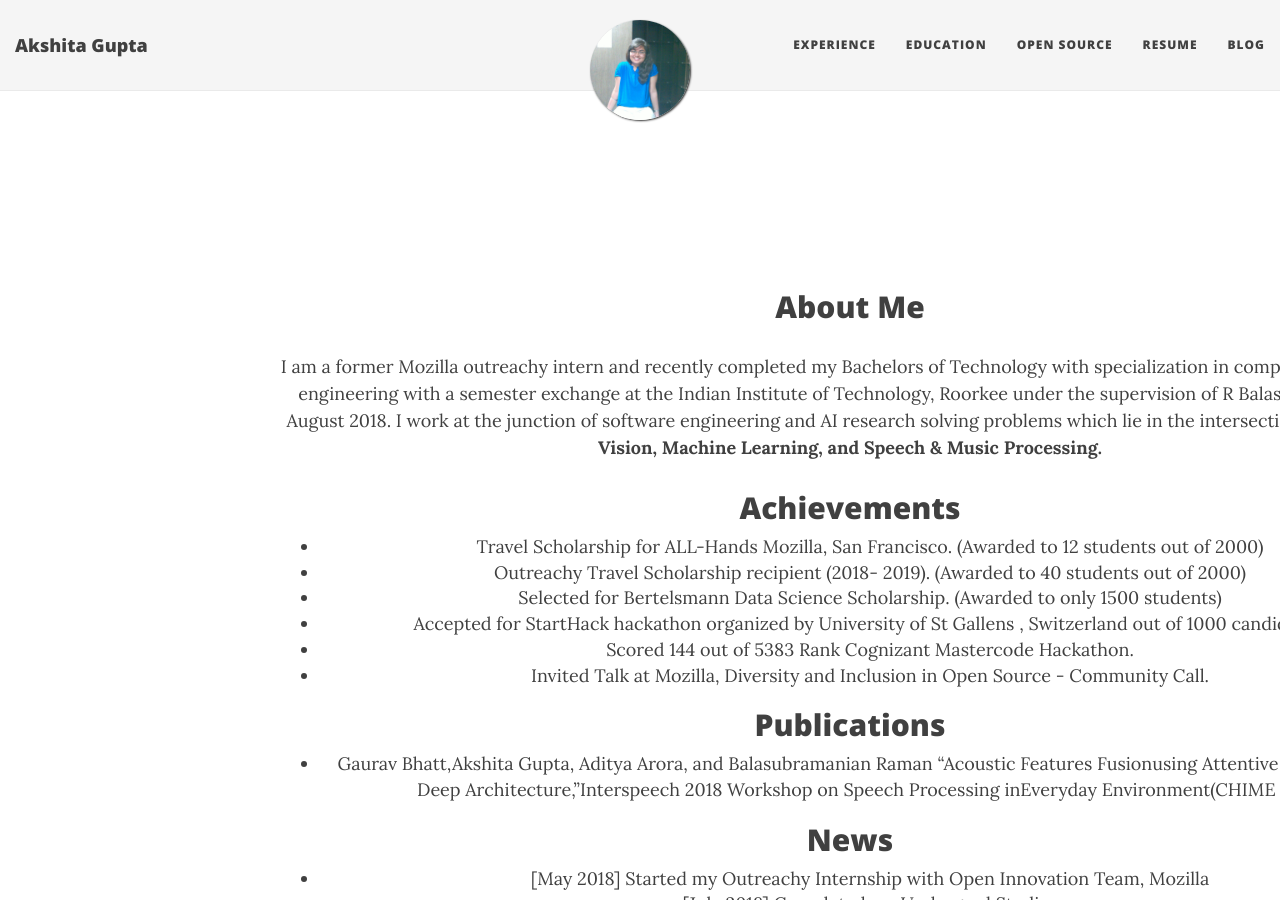
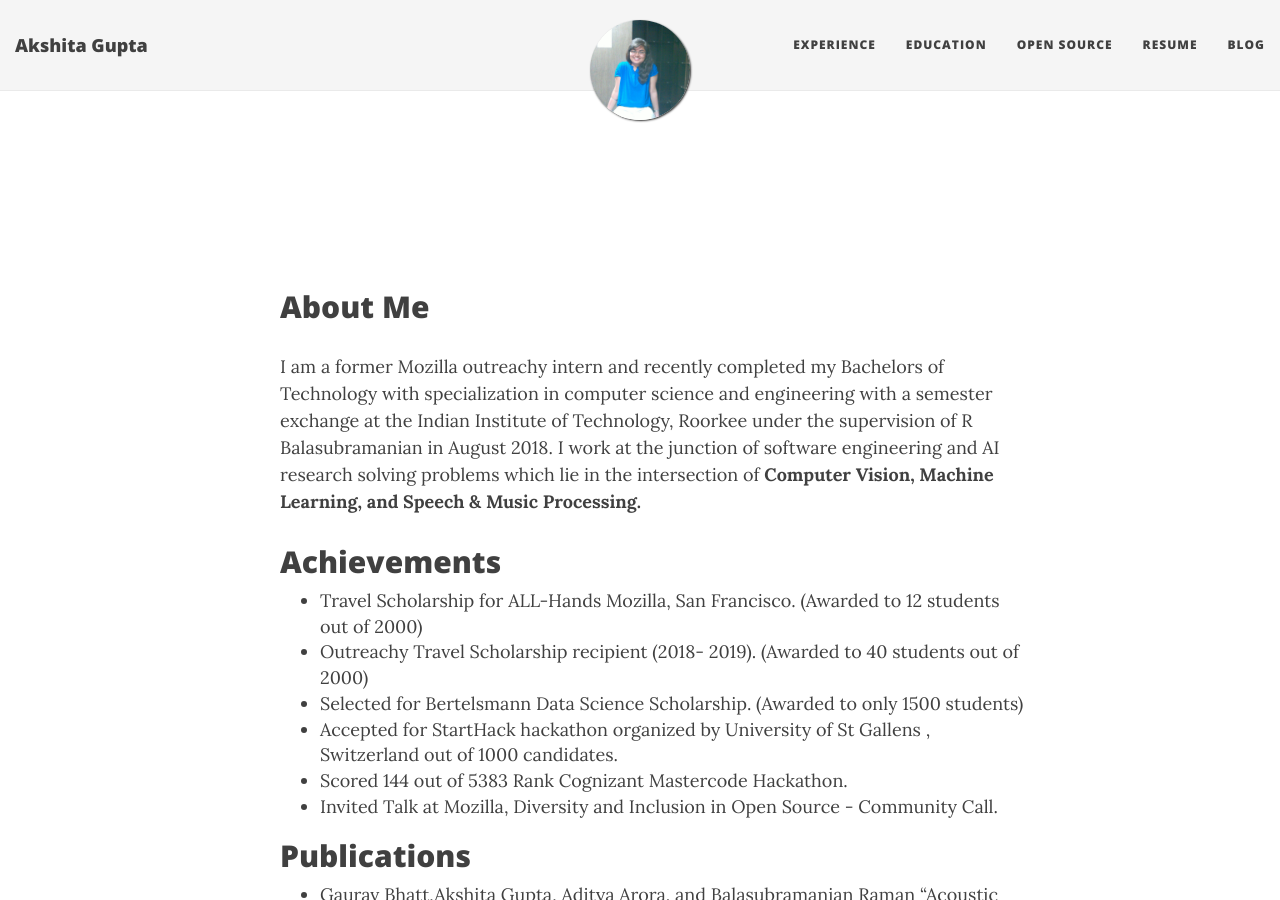
Before and after one commit to akshitac8/akshitac8.github.io, a Jekyll site: the page built from index.html, in a window 1280 px wide and 900 px high. Built offline with Jekyll 4.4.1, drawn with Linux system fonts in a browser that asks for light colours; nearby versions of some CDN libraries; the list of posts is cut into pages by our own code.

Commit message:
Update index.html

```diff
--- a/index.html
+++ b/index.html
@@ -7,8 +7,7 @@ use-site-title: true
 
 <div class="container" role="main">
   <div class="row">
-      <div class="col-sm-12">
-          <div class="text-center">
+      <div class="col-sm-8">
         <p>
             <h2>About Me</h2>
             <p>
@@ -37,5 +36,4 @@ use-site-title: true
           </p>
   </div>
   </div>
-  </div>
 </div>
```
